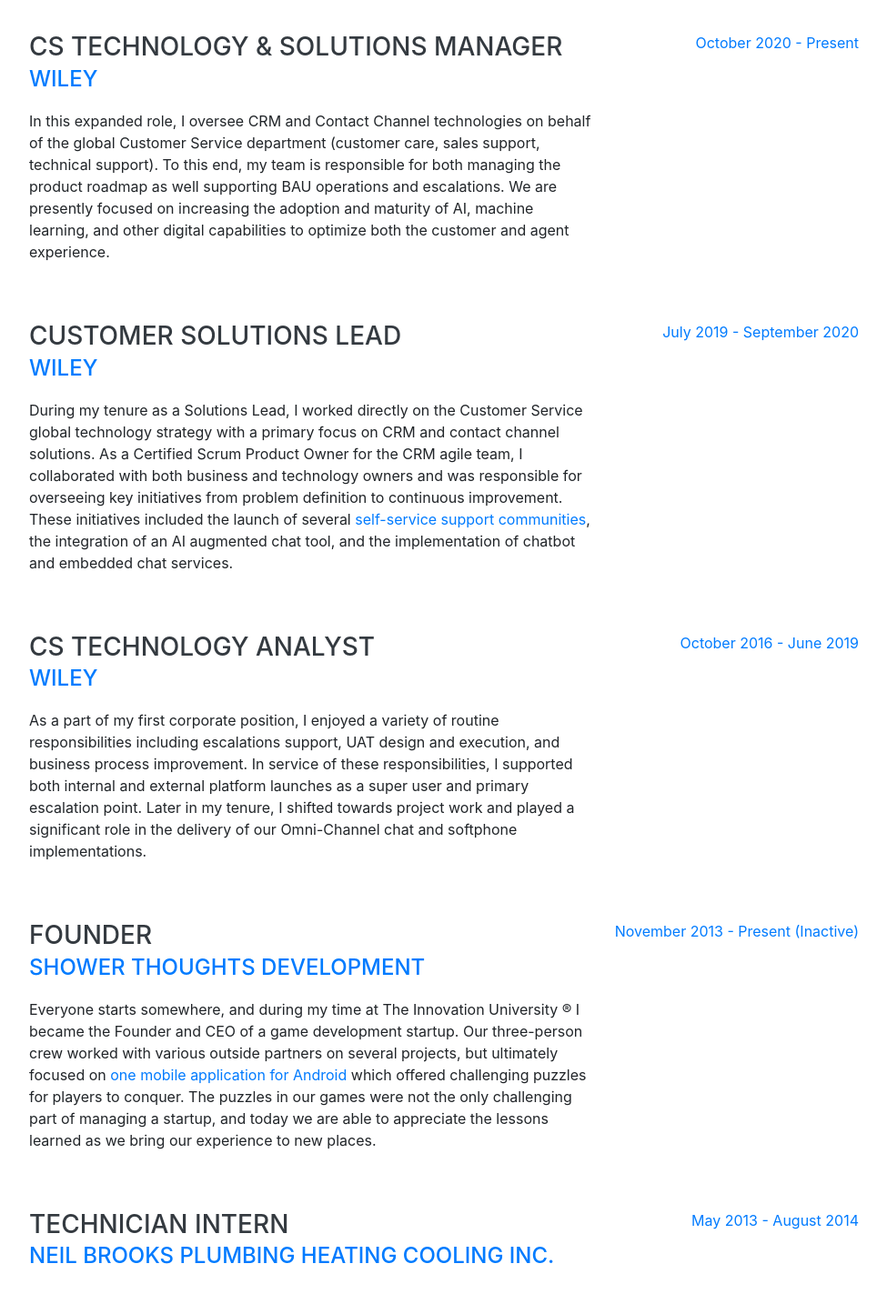
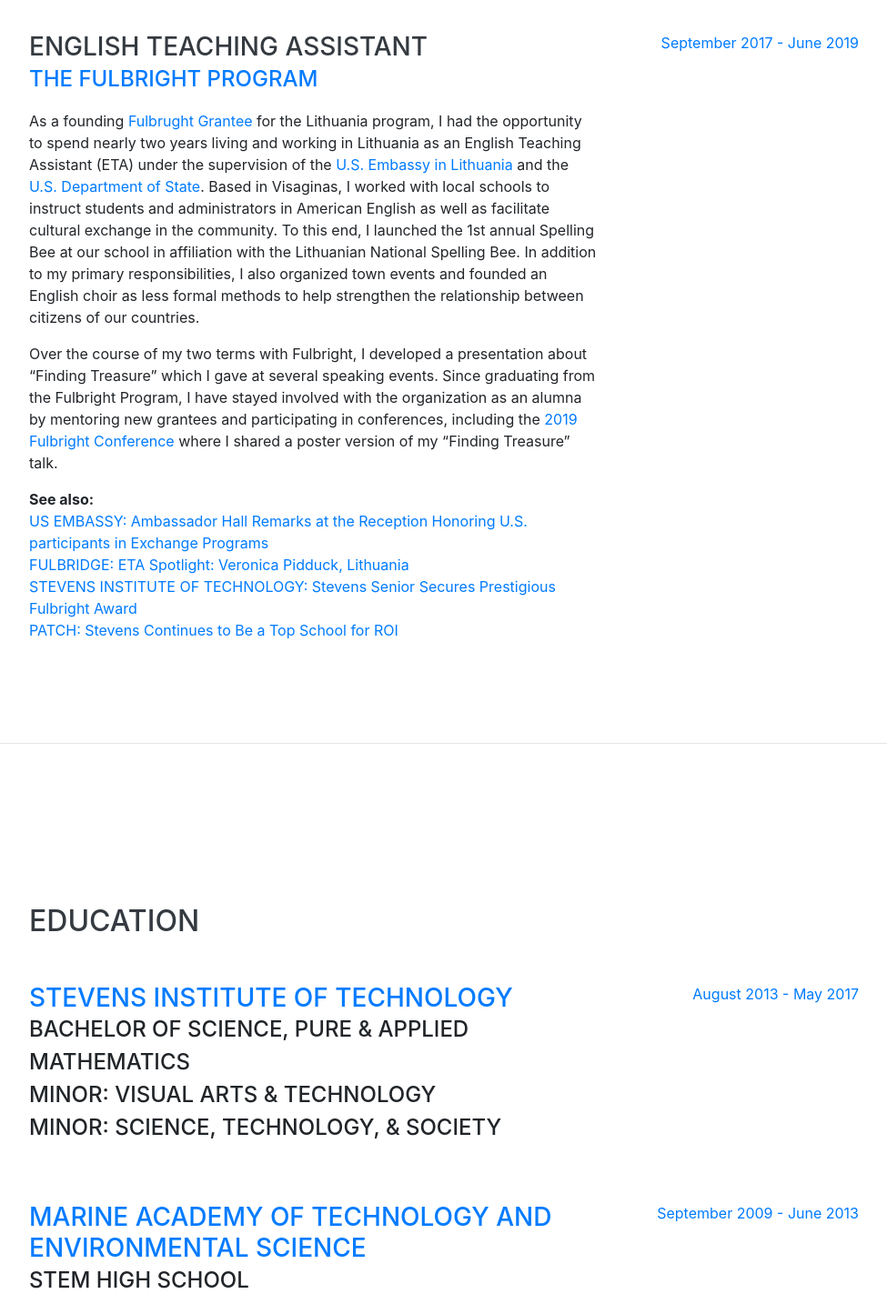
Before and after one commit to veronicapidduck/veronicapidduck.github.io, a website with bundled scripts: page index.html in a window 1280 px wide. Shown: the part 900-2345 px from the top of the page at 91% size, without its empty margins (288-1263 px from the left). Built offline with nearby package versions, Linux system fonts and the light colour scheme; a web font is replaced by a local one.

Commit message:
pushing version 1 of the site

```diff
--- a/index.html
+++ b/index.html
@@ -49,12 +49,12 @@
 <!--         <li class="nav-item">
           <a class="nav-link js-scroll-trigger" href="#skills">Skills</a>
         </li> -->
-        <li class="nav-item">
+<!--         <li class="nav-item">
           <a class="nav-link js-scroll-trigger" href="#awards">Achievements</a>
         </li>
         <li class="nav-item">
           <a class="nav-link js-scroll-trigger" href="#interests">Research</a>
-        </li>
+        </li> -->
       </ul>
     </div>
   </nav>
@@ -68,14 +68,14 @@
         </h1>
         <p class="lead mb-5">Finding treasures in everyday life.</p>
         <div class="social-icons">
-          <a href="https://www.linkedin.com/in/kevinquigley27/">
+          <a href="mailto:contact@veronicapidduck.com">
+            <i class="fas fa-envelope"></i>
+          </a>
+          <!--<a href="https://www.linkedin.com/in/kevinquigley27/">
             <i class="fab fa-linkedin-in"></i>
-          </a>
-          <a href="https://twitter.com/KGQuigley">
+          </a>-->
+          <a href="https://www.facebook.com/veronica.pidduck">
             <i class="fab fa-facebook-f"></i>
-          </a>
-          <a href="mailto:contact@kevinquigley.net">
-            <i class="fas fa-envelope"></i>
           </a>
         </div>
       </div>
@@ -89,57 +89,27 @@
 
         <div class="resume-item d-flex flex-column flex-md-row justify-content-between mb-5">
           <div class="resume-content">
-            <h3 class="mb-0">CS Technology & Solutions Manager</h3>
-            <div class="subheading mb-3"><a href="https://www.wiley.com/en-us">Wiley</a></div>
-            <p>In this expanded role, I oversee CRM and Contact Channel technologies on behalf of the global Customer Service department (customer care, sales support, technical support). To this end, my team is responsible for both managing the product roadmap as well supporting BAU operations and escalations. We are presently focused on increasing the adoption and maturity of AI, machine learning, and other digital capabilities to optimize both the customer and agent experience.</p>
+            <h3 class="mb-0">English Teaching Assistant</h3>
+            <div class="subheading mb-3"><a href="https://us.fulbrightonline.org/">The Fulbright Program</a></div>
+            <p>As a founding <a href="https://eca.state.gov/fulbright/fulbright-impact/fulbright-grantees?field_state_value=All&field_fulbrights_program_value=All&field_field_of_study_value=All&field_country_tid=All&page=270&order=field_state&sort=asc">Fulbrught Grantee</a> for the Lithuania program, I had the opportunity to spend nearly two years living and working in Lithuania as an English Teaching Assistant (ETA) under the supervision of the <a href="https://lt.usembassy.gov/25576/">U.S. Embassy in Lithuania</a> and the <a href=https://www.state.gov/>U.S. Department of State</a>. Based in Visaginas, I worked with local schools to instruct students and administrators in American English as well as facilitate cultural exchange in the community. To this end, I launched the 1st annual Spelling Bee at our school in affiliation with the Lithuanian National Spelling Bee. In addition to my primary responsibilities, I also organized town events and founded an English choir as less formal methods to help strengthen the relationship between citizens of our countries.</p>
+            <p>Over the course of my two terms with Fulbright, I developed a presentation about “Finding Treasure” which I gave at several speaking events. Since graduating from the Fulbright Program, I have stayed involved with the organization as an alumna by mentoring new grantees and participating in conferences, including the <a href=https://fulbright.org/2019-conference-speakers/>2019 Fulbright Conference</a> where I shared a poster version of my “Finding Treasure” talk.</p>
+            <p><b>See also:</b><br><a href="https://lt.usembassy.gov/25576/">US EMBASSY: Ambassador Hall Remarks at the Reception Honoring U.S. participants in Exchange Programs</a><br><a href="https://fulbridge.org/w/eta-spotlight-veronica-pidduck-lithuania/">FULBRIDGE: ETA Spotlight: Veronica Pidduck, Lithuania</a><br><a href="https://www.stevens.edu/news/stevens-senior-secures-prestigious-fulbright-award">STEVENS INSTITUTE OF TECHNOLOGY: Stevens Senior Secures Prestigious Fulbright Award</a><br><a href="https://patch.com/new-jersey/hoboken/stevens-continues-be-top-school-roi">PATCH: Stevens Continues to Be a Top School for ROI</a></p>
           </div>
           <div class="resume-date text-md-right">
-            <span class="text-primary">October 2020 - Present</span>
+            <span class="text-primary">September 2017 - June 2019</span>
           </div>
         </div>
 
-        <div class="resume-item d-flex flex-column flex-md-row justify-content-between mb-5">
+<!--         <div class="resume-item d-flex flex-column flex-md-row justify-content-between mb-5">
           <div class="resume-content">
-            <h3 class="mb-0">Customer Solutions Lead</h3>
-            <div class="subheading mb-3"><a href="https://www.wiley.com/en-us">Wiley</a></div>
-            <p>During my tenure as a Solutions Lead, I worked directly on the Customer Service global technology strategy with a primary focus on CRM and contact channel solutions. As a Certified Scrum Product Owner for the CRM agile team, I collaborated with both business and technology owners and was responsible for overseeing key initiatives from problem definition to continuous improvement. These initiatives included the launch of several <a href="https://support.wiley.com/s/">self-service support communities</a>, the integration of an AI augmented chat tool, and the implementation of chatbot and embedded chat services.</p>
+            <h3 class="mb-0">Title 2</h3>
+            <div class="subheading mb-3"><a href="https://www.google.com">Company 2</a></div>
+            <p>This is a placeholder for where some elaboration might go!</p>
           </div>
           <div class="resume-date text-md-right">
-            <span class="text-primary">July 2019 - September 2020</span>
+            <span class="text-primary">March 1995 - January 2021</span>
           </div>
-        </div>
-
-        <div class="resume-item d-flex flex-column flex-md-row justify-content-between mb-5">
-          <div class="resume-content">
-            <h3 class="mb-0">CS Technology Analyst</h3>
-            <div class="subheading mb-3"><a href="https://www.wiley.com/en-us">Wiley</a></div>
-            <p>As a part of my first corporate position, I enjoyed a variety of routine responsibilities including escalations support, UAT design and execution, and business process improvement. In service of these responsibilities, I supported both internal and external platform launches as a super user and primary escalation point. Later in my tenure, I shifted towards project work and played a significant role in the delivery of our Omni-Channel chat and softphone implementations.</p>
-          </div>
-          <div class="resume-date text-md-right">
-            <span class="text-primary">October 2016 - June 2019</span>
-          </div>
-        </div>
-
-        <div class="resume-item d-flex flex-column flex-md-row justify-content-between mb-5">
-          <div class="resume-content">
-            <h3 class="mb-0">Founder</h3>
-            <div class="subheading mb-3"><a href="http://www.showerthoughts.net/">Shower Thoughts Development</a></div>
-            <p>Everyone starts somewhere, and during my time at The Innovation University ® I became the Founder and CEO of a game development startup. Our three-person crew worked with various outside partners on several projects, but ultimately focused on <a href="https://play.google.com/store/apps/details?id=com.stdev.magnemaze.android&hl=en_US">one mobile application for Android</a> which offered challenging puzzles for players to conquer. The puzzles in our games were not the only challenging part of managing a startup, and today we are able to appreciate the lessons learned as we bring our experience to new places.</p>
-          </div>
-          <div class="resume-date text-md-right">
-            <span class="text-primary">November 2013 - Present (Inactive)</span>
-          </div>
-        </div>
-
-        <div class="resume-item d-flex flex-column flex-md-row justify-content-between">
-          <div class="resume-content">
-            <h3 class="mb-0">Technician Intern</h3>
-            <div class="subheading mb-3"><a href="http://neilbrooksphc.com/">Neil Brooks Plumbing Heating Cooling Inc.</a></div>
-          </div>
-          <div class="resume-date text-md-right">
-            <span class="text-primary">May 2013 - August 2014</span>
-          </div>
-        </div>
+        </div> -->
 
       </div>
 
@@ -154,10 +124,10 @@
         <div class="resume-item d-flex flex-column flex-md-row justify-content-between mb-5">
           <div class="resume-content">
             <h3 class="mb-0"><a href="https://www.stevens.edu/">Stevens Institute of Technology</a></h3>
-            <div class="subheading mb-3">Bachelor of Engineering, Computer Engineering</div>
+            <div class="subheading mb-3">Bachelor of Science, Pure & Applied Mathematics<br>Minor: Visual Arts & Technology<br>Minor: Science, Technology, & Society</div>
           </div>
           <div class="resume-date text-md-right">
-            <span class="text-primary">August 2012 - May 2016</span>
+            <span class="text-primary">August 2013 - May 2017</span>
           </div>
         </div>
 
@@ -167,7 +137,7 @@
             <div class="subheading mb-3">STEM High School</div>
           </div>
           <div class="resume-date text-md-right">
-            <span class="text-primary">September 2008 - June 2012</span>
+            <span class="text-primary">September 2009 - June 2013</span>
           </div>
         </div>
 
@@ -218,7 +188,7 @@
     </section> -->
 
 
-    <hr class="m-0">
+<!--     <hr class="m-0">
 
     <section class="resume-section p-3 p-lg-5 d-flex align-items-center" id="awards">
       <div class="w-100">
@@ -267,7 +237,7 @@
         </ul>
         <p>When I get the chance to unplug for a bit, I also enjoy playing music, performing comedy, hiking, and skating.</p>
       </div>
-    </section>
+    </section> -->
 
   </div>
 
```
Also changed, not shown: favicon.ico (added), favicon.png (added).
